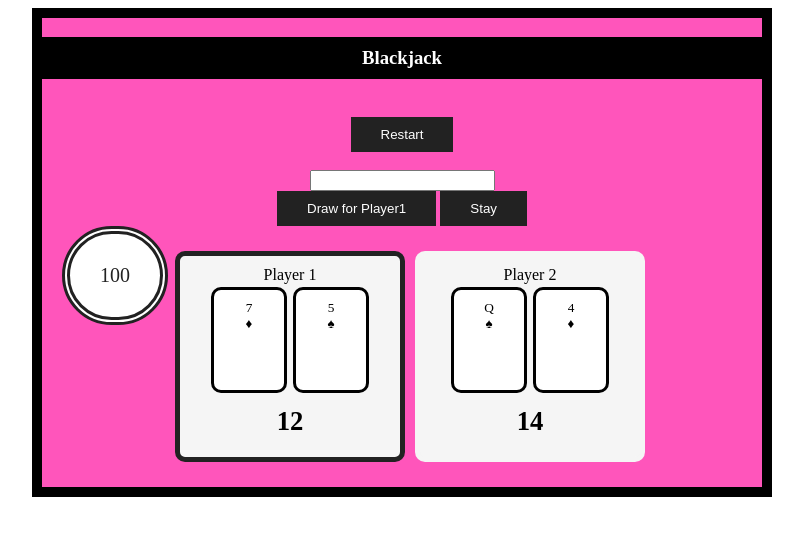
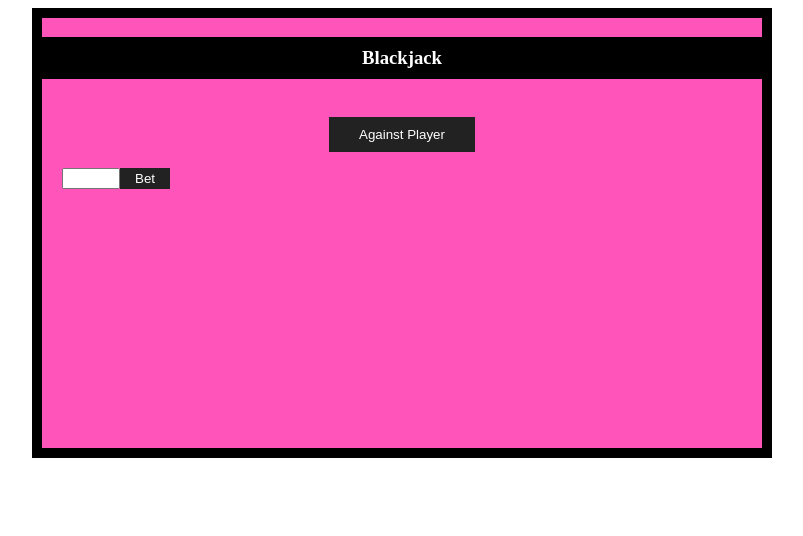
Before and after one commit to gergodanko/Blekzsek, a plain HTML site: page index.html in a window 1280 px wide. Both pictures are taken after a click on the button "Against Player". Shown: the whole page, without its empty margins (238-1041 px from the left). Drawn offline with Linux system fonts and the light colour scheme.

Commit message:
Changing the coin value now visible on screen

```diff
--- a/index.html
+++ b/index.html
@@ -1,8 +1,5 @@
 <!DOCTYPE html>
-<!--[if lt IE 7]>      <html class="no-js lt-ie9 lt-ie8 lt-ie7"> <![endif]-->
-<!--[if IE 7]>         <html class="no-js lt-ie9 lt-ie8"> <![endif]-->
-<!--[if IE 8]>         <html class="no-js lt-ie9"> <![endif]-->
-<!--[if gt IE 8]><!--> <html class="no-js"> <!--<![endif]-->
+<html class="no-js">
 <head>
     <meta charset="utf-8">
     <meta http-equiv="X-UA-Compatible" content="IE=edge">
@@ -12,19 +9,19 @@
     <link rel="stylesheet" href="main.css">
 </head>
 <body>
-    <!--[if lt IE 7]>
-        <p class="browsehappy">You are using an <strong>outdated</strong> browser. Please <a href="#">upgrade your browser</a> to improve your experience.</p>
-    <![endif]-->
     <div class="game">
         <h3>Blackjack</h3>
 
         <div class="game-body">
             <div class="game-options">
-                <input type="button" id="Player_btn" class="btn" value="Against Player" onclick="startblackjack(),removeButton(id)" >
-                <input type="button" id="AI_btn" class="btn" value="Against A.I." onclick="startblackjack()">
-                <br><br>
-                <input type="number" name="someid" />
-                <br>
+                <input type="button" id="Player_btn" class="btn" value="Against Player" onclick="giveTheBets()" >
+
+
+                <p></p>
+                <input type="number" id="betID" style="float: left;width: 50px; visibility:hidden"/>
+                <input type="button" id="bet_btn" class="btn" style="float: left;padding:3px 15px; visibility:hidden" value="Bet" onclick="startblackjack()">
+
+                <br></p>
                 <input type="button" id="changebtn" class="btn" style='visibility:hidden' onclick="hitMe()">
                 <input type="button" id="staybtn" class="btn" value="Stay" style='visibility:hidden' onclick="stay()">
 
@@ -32,10 +29,9 @@
 
                     <div class="status" id="status"></div>
 
-                <div id="deck" style='visibility:hidden' class="deck">
-                    <div id="deckcount" >100</div>
+                <div id="deck" style='visibility:hidden;float: left' class="deck">
+                    <div id="coins" ></div>
                 </div>
-
 
                 <div id="players" class="players">
                 </div>
--- a/main.css
+++ b/main.css
@@ -97,8 +97,8 @@ text-align: center;
     float:left;
     background: white;
     color:#222;
-    padding: 30px;
-    border-radius:50px;
+    padding: 32px;
+    border-radius:60px;
     border: double 15px;
     font-size: 15pt;
     border-width: 8px;
--- a/main.js
+++ b/main.js
@@ -1,11 +1,12 @@
-
         var suits = ["Spades", "Hearts", "Diamonds", "Clubs"];
         var values = ["2", "3", "4", "5", "6", "7", "8", "9", "10", "J", "Q", "K", "A"];
         var deck = new Array();
         var players = new Array();
         var currentPlayer = 0;
         var first = true;
-        var bet = 100;
+        var betP1 = 500;
+        var betP2 = 500;
+
         function createDeck()
         {
             deck = new Array();
@@ -23,7 +24,6 @@
                 }
             }
         }
-
         function createPlayers(num)
         {
             players = new Array();
@@ -34,7 +34,6 @@
                 players.push(player);
             }
         }
-
         function createPlayersUI()
         {
             document.getElementById('players').innerHTML = '';
@@ -64,7 +63,7 @@
             {
                 if(players[i].Points > 21)
                 {
-                   window.open("https://www.w3schools.com");
+
 
                 }
             }
@@ -99,11 +98,19 @@
         }
         function startblackjack()
         {
+            if(document.getElementById('betID').value > 0)
+            {
+                var num = document.getElementById('betID').value ;
+
+                document.getElementById('coins').innerHTML = num;
+                document.getElementById('betID').style.visibility = "hidden";
+                document.getElementById('bet_btn').style.visibility = "hidden";
+
+
+
                 first = true;
                 document.getElementById('changebtn').value = 'Draw for Player1';
                 document.getElementById("changebtn").style.visibility = "visible";
-
-
                 document.getElementById("staybtn").style.visibility = "visible";
                 document.getElementById("deck").style.visibility = "visible";
                 document.getElementById("status").style.display="none";
@@ -120,7 +127,7 @@
                 isThisTwentyOne();
                 check();
             }
-
+        }
         function isThisTwentyOne()
         {
             for(var i = 0; i < players.length; i++)
@@ -136,7 +143,6 @@
             }
 
         }
-
         function end()
         {
 
@@ -173,6 +179,9 @@
                     document.getElementById('status').innerHTML = 'Winner: Player 2';
                     document.getElementById("status").style.display = "inline-block";
                 }
+                document.getElementById('betID').style.visibility = "hidden";
+                document.getElementById('bet_btn').style.visibility = "hidden";
+
             }
         }
         function dealHands()
@@ -191,13 +200,11 @@
 
             updateDeck();
         }
-
         function renderCard(card, player)
         {
             var hand = document.getElementById('hand_' + player);
             hand.appendChild(getCardUI(card));
         }
-
         function getCardUI(card)
         {
             var el = document.createElement('div');
@@ -222,7 +229,6 @@
                 end();
             }
         }
-
         function getPoints(player)
         {
             var points = 0;
@@ -233,7 +239,6 @@
             players[player].Points = points;
             return points;
         }
-
         function updatePoints()
         {
             for (var i = 0 ; i < players.length; i++)
@@ -242,10 +247,8 @@
                 document.getElementById('points_' + i).innerHTML = players[i].Points;
             }
         }
-
         function hitMe()
         {
-
             var card = deck.pop();
             players[currentPlayer].Hand.push(card);
             renderCard(card, currentPlayer);
@@ -254,7 +257,6 @@
             check();
             isThisTwentyOne();
         }
-
         function stay()
         {
 
@@ -272,8 +274,6 @@
 
             }
         }
-
-
         function check()
         {
             if (players[currentPlayer].Points > 21)
@@ -294,18 +294,28 @@
                 end();
             }
         }
-
         function updateDeck()
         {
-            document.getElementById('deckcount').innerHTML = bet;
+            document.getElementById('coins').innerHTML = bet;
         }
+        function giveTheBets()
+        {
+            document.getElementById('bet_btn').style.visibility ="visible";
+            document.getElementById('betID').style.visibility ="visible";
+            document.getElementById('coin1').style.visibility ="visible";
+            document.getElementById('coin2').style.visibility ="visible";
+            document.getElementById('coin1Value').innerHTML = "" + betP1;
+            document.getElementById('coin2Value').innerHTML = "" + betP2;
 
+
+        }
         window.addEventListener('load', function(){
             createDeck();
             shuffle();
             createPlayers(1);
         });
-        //Ha a játékos1-nek kevesebb értékű lapjai vannak húzás után, mint a
-        //játékos2-nek, automatikusan a játékos2 nyer
-
+        //bet gomb: ha a Tb nem üres és >0, levon p1 p2 ,
+        //megmutatkoznak a lapok és lejátszák a kört
+        //kör végén bet Tb =0, győztes játékos pontok+= tét
+        //22 pont 2 ásszal legyen 12 pont
         //Bot
```
Lines whose indentation alone changed are shown as unchanged.
